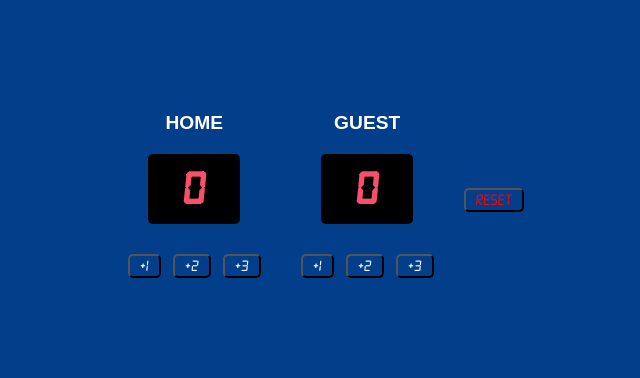
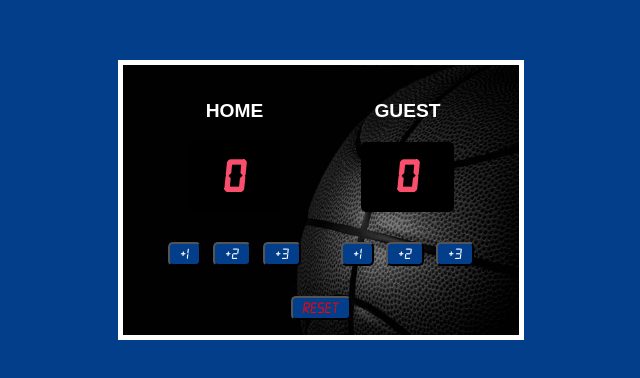
Before and after one commit to Wizardcv/scoreboard, a plain HTML site: page index.html in a window 1280 px wide. Shown: the part 200-578 px from the top of the page, without its empty margins (319-959 px from the left). Drawn offline with nearby package versions, Linux system fonts and the light colour scheme.

Commit message:
Update file

```diff
--- a/index.html
+++ b/index.html
@@ -7,7 +7,7 @@
     <link rel="stylesheet" href="index.css" />
   </head>
   <body>
-    <div>
+    <div class="main-wrapper">
       <div class="container">
         <div class="newdiv">
           <h3>HOME</h3>
@@ -40,9 +40,10 @@
             </button>
           </div>
         </div>
-        <div>
-          <button id="reset-btn">Reset</button>
-        </div>
+
+      </div>
+      <div class="reset-wrapper">
+        <button id="reset-btn">Reset</button>
       </div>
     </div>
     <script src="index.js"></script>
--- a/index.js
+++ b/index.js
@@ -103,7 +103,7 @@ nums.forEach((num) => {
     }
   });
 });
-
+// I added new button to the html file and a function that reset the scores to zero
 const reset = document.getElementById("reset-btn")
 
 reset.addEventListener("click", (e) => {
```
